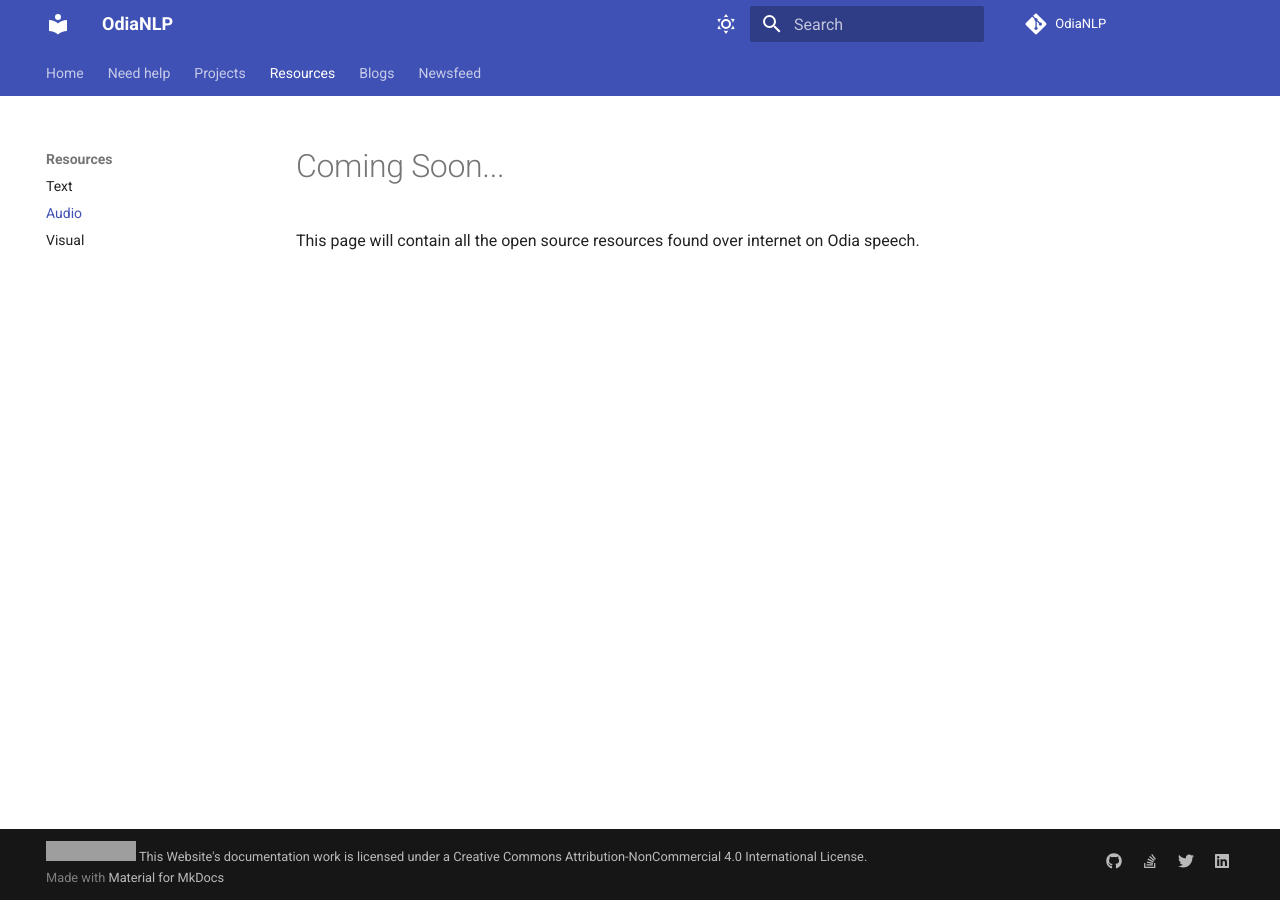
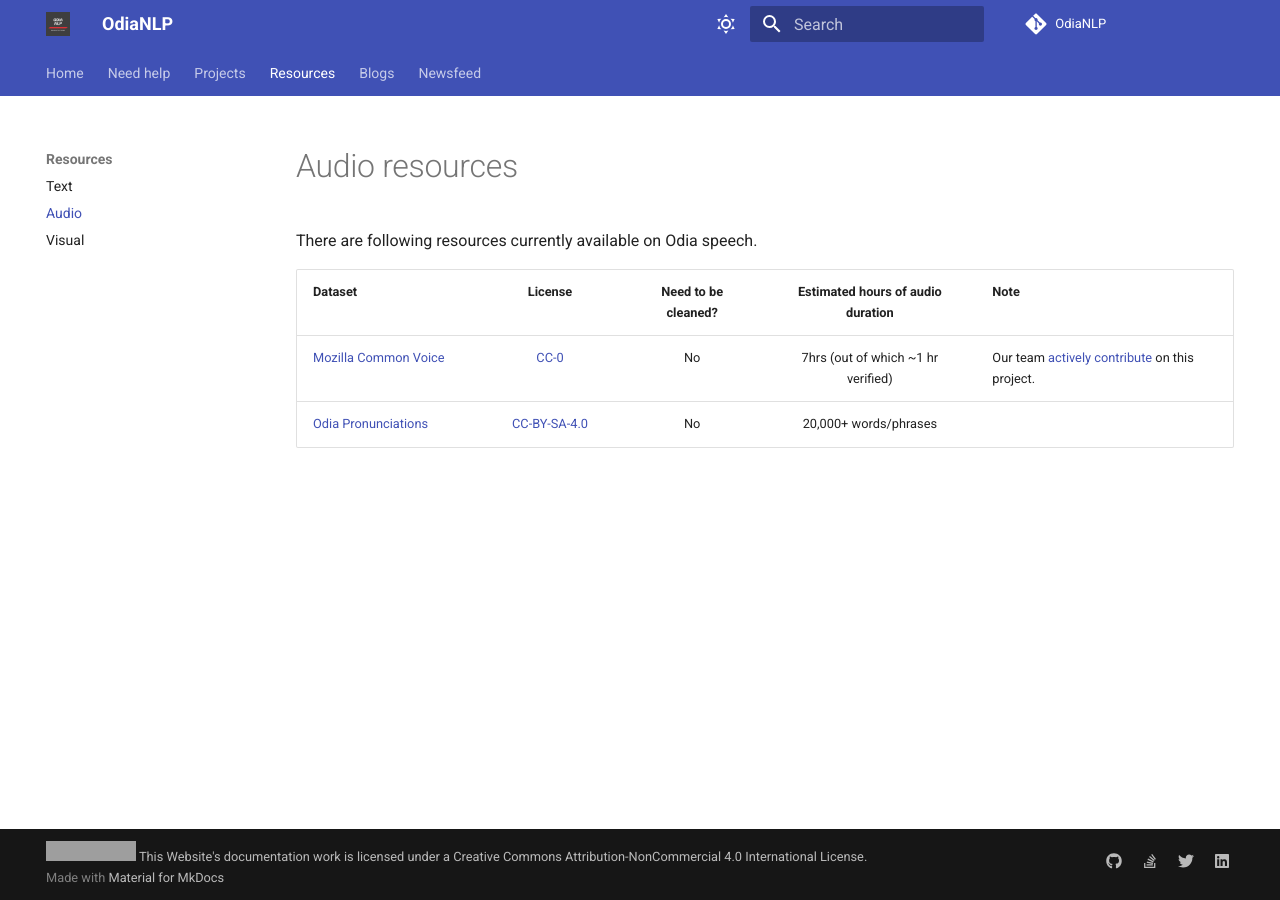
Before and after one commit to OdiaNLP/odianlp.github.io, an MkDocs documentation site: the page built from docs/resources/audio.md, in a window 1280 px wide. Built offline with MkDocs 1.6.1 and Material for MkDocs 9.7.7, drawn with Linux system fonts in a browser that asks for light colours; comment, search, counter and statistics services are not loaded; grey boxes are pictures that could not be loaded.

Commit message:
audio resources added.

```diff
--- a/docs/resources/audio.md
+++ b/docs/resources/audio.md
@@ -1,2 +1,8 @@
-# Coming Soon...
-This page will contain all the open source resources found over internet on Odia speech.
+# Audio resources
+
+There are following resources currently available on Odia speech.
+
+|<div style="width:150px">Dataset</div>| <div style="width:110px">License</div> | Need to be cleaned? | Estimated hours of audio duration | Note
+:--------------------------------------|:--------------------------------------:|:--------------------:|:--------------------------------:|:------------|
+[Mozilla Common Voice](https://commonvoice.mozilla.org/or/datasets) | [CC-0](https://creativecommons.org/publicdomain/zero/1.0/) | No | 7hrs (out of which ~1 hr verified) | Our team [actively contribute](https://www.mte2o.com/contributions/#mozilla-common-voice) on this project.
+[Odia Pronunciations](https://commons.wikimedia.org/wiki/Category:Odia_pronunciation) | [CC-BY-SA-4.0](https://creativecommons.org/licenses/by-sa/4.0/) | No | 20,000+ words/phrases |
--- a/mkdocs.yml
+++ b/mkdocs.yml
@@ -18,6 +18,7 @@
   name: material
   collapse_by_default: true
   highlights: true
+  logo: images/logo.png
 
   # Don't include MkDocs' JavaScript
   include_search_page: false
@@ -48,7 +49,7 @@
   font:
     text: Roboto
     code: Roboto Mono
-  favicon: assets/favicon.png
+  favicon: images/logo.png
 
 plugins:
   - search:
@@ -63,6 +64,7 @@
 
 # Customization
 extra:
+  homepage: https://www.mte2o.com
   social:
     - icon: fontawesome/brands/github
       link: https://github.com/OdiaNLP
```
